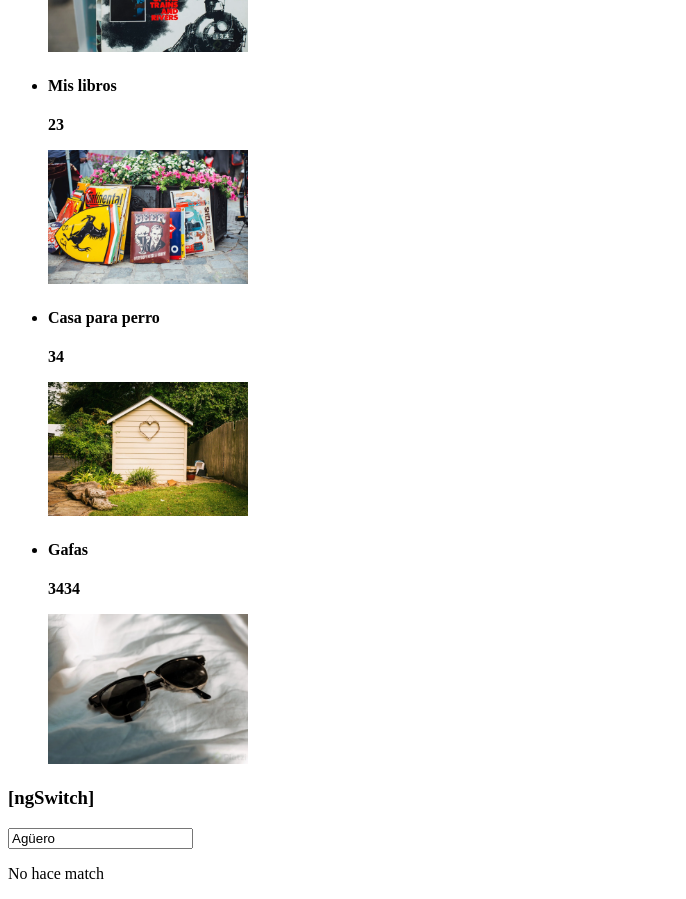
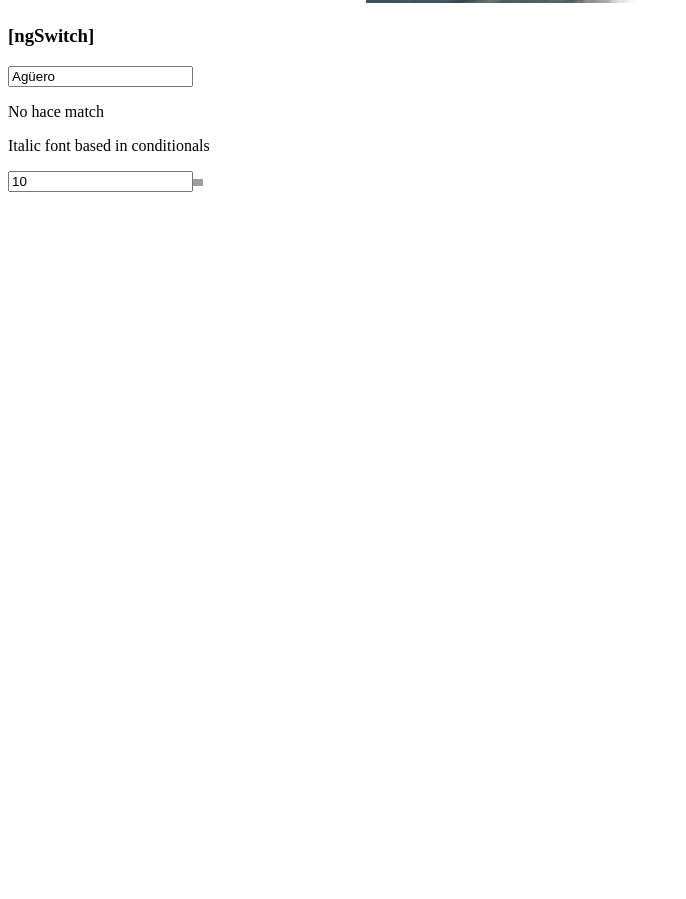
Before and after one commit to BranLeeDev/LearningAngular, an Angular app: page / in a window 1280 px wide. Shown: the part 2320-3219 px from the top of the page, without its empty margins (0-686 px from the left). After the commit the page ends 2520 px from the top, so only its background shows below. Built offline with nearby package versions, Linux system fonts and the light colour scheme; grey boxes are pictures that could not be loaded.

Commit message:
class and styles dinamicos

```diff
--- a/src/app/app.component.html
+++ b/src/app/app.component.html
@@ -83,7 +83,7 @@
 </div>
 
 <h3>*ngFor Objects</h3>
-<ul>
+<ul class="products">
   <li *ngFor="let pro of products">
     <article>
       <h4>{{ pro.name }}</h4>
@@ -97,10 +97,29 @@
 </ul>
 
 <h3>[ngSwitch]</h3>
-<input type="text" [(ngModel)]="person.lastName" />
+<input
+  type="text"
+  required
+  minlength="3"
+  #inputValueLastName="ngModel"
+  [(ngModel)]="person.lastName"
+/>
 <div [ngSwitch]="person.lastName">
   <p *ngSwitchCase="'Brandon'">The person is Brandon</p>
   <p *ngSwitchCase="'Kevin'">The person is Kevin</p>
   <p *ngSwitchCase="'Italo'">The person is Italo</p>
   <p *ngSwitchDefault>No hace match</p>
 </div>
+
+<p
+  class="paragraph-input-error"
+  [class.message-error]="inputValueLastName.invalid"
+>
+  You are errors
+</p>
+<p [style.font-style]="inputValueLastName.invalid ? 'italic' : 'normal'">
+  Italic font based in conditionals
+</p>
+
+<input type="text" [(ngModel)]="widthImg" />
+<img [src]="img" [style.width.px]="widthImg" alt="image" />
--- a/src/app/app.component.scss
+++ b/src/app/app.component.scss
@@ -4,3 +4,21 @@
   overflow: auto;
   background-color: red;
 }
+
+.products {
+  display: grid;
+  grid-template-columns: repeat(auto-fit, minmax(15.625rem, 1fr));
+  gap: 3em;
+  img {
+    width: 100%;
+  }
+}
+
+.paragraph-input-error {
+  display: none;
+}
+
+.message-error {
+  display: block;
+  background-color: red;
+}
--- a/src/app/app.component.ts
+++ b/src/app/app.component.ts
@@ -54,6 +54,8 @@ export class AppComponent {
     this.names.splice(index, 1);
   }
 
+  widthImg: number = 10;
+
   products: Product[] = [
     {
       name: 'EL mejor juguete',
```
